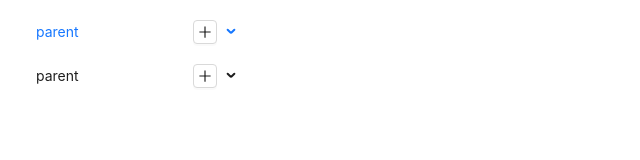
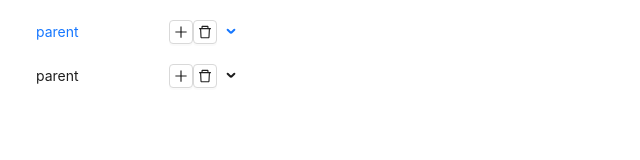
Before and after one commit to DaddyGasCoin/lrnr-assignment, a React (Vite) app: page / in a window 1280 px wide. Shown: the top 160 px of the page, without its empty margins (0-640 px from the left). Built offline with nearby package versions, Linux system fonts and the light colour scheme.

Commit message:
Add feature to delete a node

```diff
--- a/Components/Menu.jsx
+++ b/Components/Menu.jsx
@@ -1,18 +1,18 @@
 
 import { Menu, Tooltip, Button, Input, Popover, Form } from 'antd';
-import { PlusOutlined, CheckCircleOutlined } from '@ant-design/icons'
+import { PlusOutlined, CheckCircleOutlined, DeleteOutlined } from '@ant-design/icons'
 import { useState } from 'react';
 
 function SidebarItems(props) {
-    const { data, addChild } = props;
+   const { data, manageData } = props;
    const [key, setKey] = useState()
 
-    //Popup to add new parent node in men
+   //Popup to add new parent node in menue
    const [form] = Form.useForm()
    const onFinish = (values) => {
       const title = values.title
       form.resetFields()
-        addChild(key, title)
+      manageData(key, title)
 
    };
    const addItemForm = (
@@ -41,13 +41,13 @@ function SidebarItems(props) {
                   span: 16,
                }}
             >
-                    <Button shape='circle' icon={<CheckCircleOutlined />} htmlType="submit">
-                        Submit
+               <Button icon={<CheckCircleOutlined />} htmlType="submit">
                </Button>
             </Form.Item>
          </Form>
       </div>
    )
+
    //Checks if item is a parent or child node
    function renderMenu(menu) {
       return menu.map(item => {
@@ -56,18 +56,28 @@ function SidebarItems(props) {
                <Menu.SubMenu
                   key={item.key}
                   title={
+                     // Displays Node name and buttons to add or delete node
                      <div style={{
                         display: 'flex', flexDirection: 'row', gap: '10px',
                         alignItems: "center", justifyContent: "space-between",
                         marginRight: '3px'
                      }}>
                         <span>{item.title}</span>
+                        <div className="">
                            <Tooltip title="Add item">
                               <Popover content={addItemForm} placement="right" trigger="click">
                                  <Button icon={<PlusOutlined />} size='small'
                                     onClick={() => setKey(item.key)} />
                               </Popover>
                            </Tooltip>
+                           <Tooltip title="Delete node">
+                              <Popover content={addItemForm} placement="right" trigger="click">
+                                 <Button icon={<DeleteOutlined />} size='small'
+                                    onClick={() => manageData(item.key, '', 'delete')} />
+                              </Popover>
+                           </Tooltip>
+                        </div>
+
 
                      </div>
                   }
@@ -79,7 +89,19 @@ function SidebarItems(props) {
 
          return (
             <Menu.Item key={item.key}>
+               <div style={{
+                  display: 'flex', flexDirection: 'row', gap: '10px',
+                  alignItems: "center", justifyContent: "space-between",
+                  marginRight: '3px'
+               }}>
                   <span>{item.title}</span>
+                  <Tooltip title="Delete node">
+                     <Popover content={addItemForm} placement="right" trigger="click">
+                        <Button icon={<DeleteOutlined />} size='small'
+                           onClick={() => manageData(item.key, '', 'delete')} />
+                     </Popover>
+                  </Tooltip>
+               </div>
             </Menu.Item>
          );
       });
--- a/src/App.jsx
+++ b/src/App.jsx
@@ -1,6 +1,7 @@
 import { useState } from "react"
 import SidebarItems from "../Components/Menu"
 import uniqid from "uniqid";
+import { addNode, deleteNode } from "../util/manageTree";
 function App() {
 
   /*tree structure for the menu;contains parent node and child node,
@@ -11,37 +12,29 @@ function App() {
 
   const [tree, setTree] = useState(data)
 
+  const manageData = (key, data, del_bool) => {
+    let obj = [...tree]
 
-  //adds new node to tree
-  const updateObject = (obj, id, updated) => {
-    if (obj.key === id) {
-      obj.children.push(updated)
-      return obj
+    if (del_bool) {
+      obj = deleteNode(obj, key)
+      setTree(obj)
     }
 
-    if (!obj.children) {
-      return obj
+    else {
+      const node = {
+        key: uniqid(),
+        title: data
+      }
+      obj = addNode(obj, key, node)
+      setTree(obj)
     }
-    if (obj.children.length > 0) {
-      obj.children = obj.children.map(child => updateObject(child, id, updated));
-    }
-    return obj;
-  };
 
-  const addChild = (key, data) => {
-    let obj = [...tree]
-    const node = {
-      key: uniqid(),
-      title: data
-    }
-    obj = obj.map(obj => updateObject(obj, key, node));
-    setTree(obj)
   }
 
 
   return (
     <div className="App">
-      <SidebarItems data={tree} addChild={addChild} />
+      <SidebarItems data={tree} manageData={manageData} />
     </div>
   )
 }
```
Lines whose indentation alone changed are shown as unchanged.
